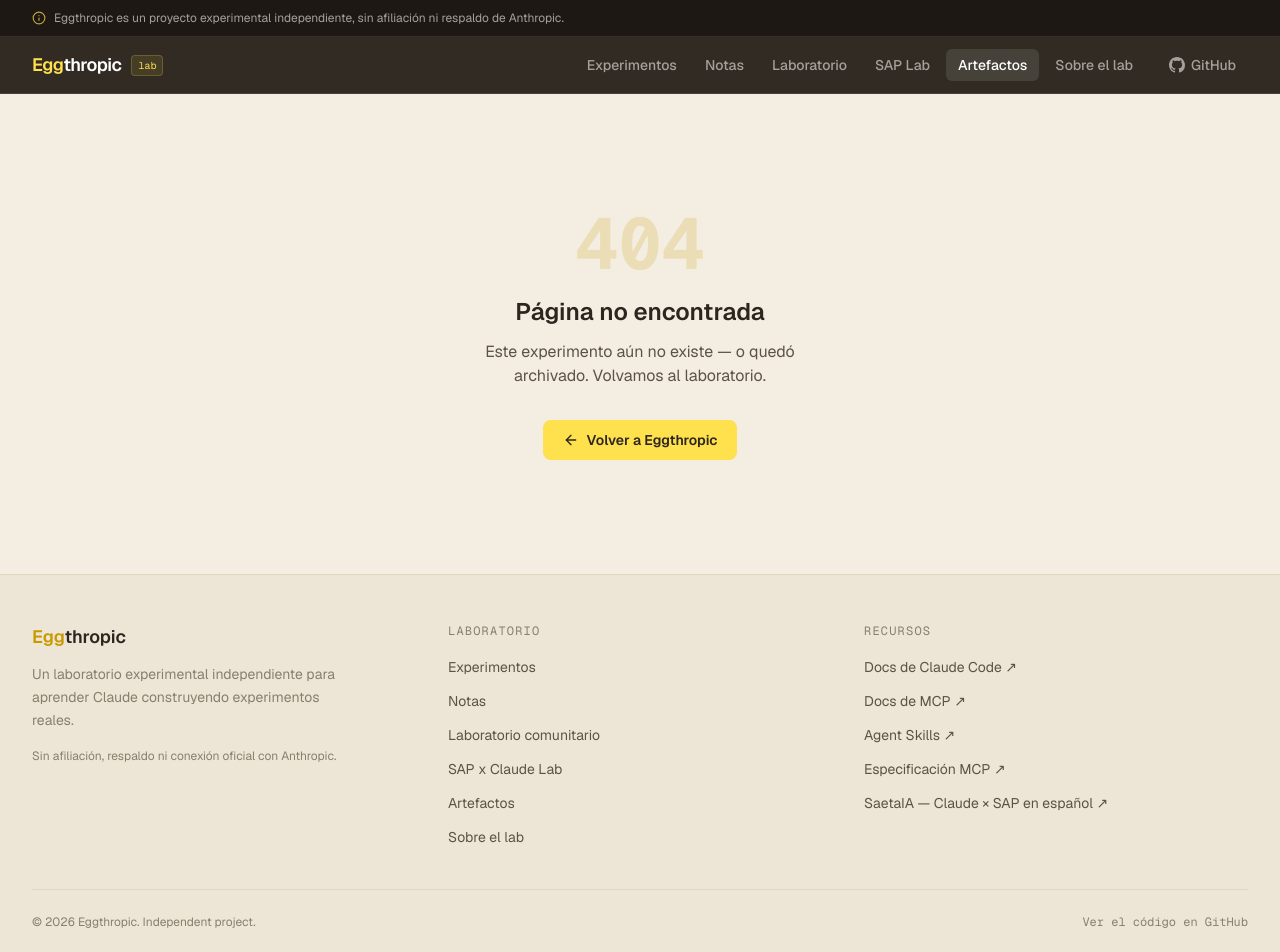
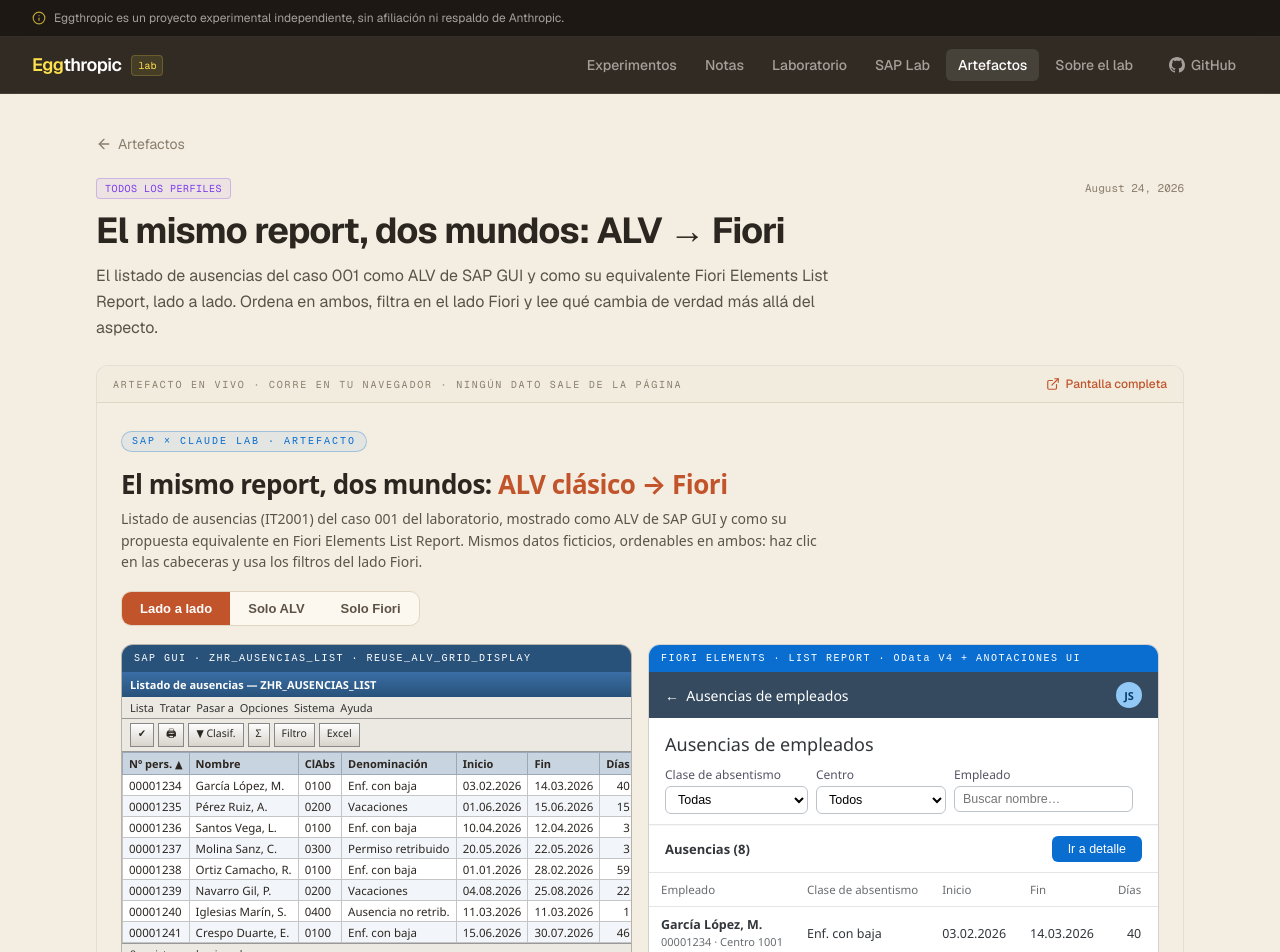
Before and after one commit to SapSaeta/Eggthropic, a Next.js app: page /artefactos/alv-vs-fiori in a window 1280 px wide. Before the commit this address had no page. Shown: the top 952 px of the page. Built offline with nearby package versions, Linux system fonts and the light colour scheme.

Commit message:
feat: add /artefactos/[slug] detail page

```diff
--- /dev/null
+++ b/src/app/artefactos/[slug]/page.tsx
@@ -0,0 +1,151 @@
+import type { Metadata } from "next";
+import Link from "next/link";
+import { notFound } from "next/navigation";
+import { ArrowLeft, ExternalLink, ArrowRight } from "lucide-react";
+import { artefactos, getArtefactoBySlug, AUDIENCIA_META } from "@/lib/artifacts";
+import { formatDate } from "@/lib/utils";
+
+interface Props {
+  params: Promise<{ slug: string }>;
+}
+
+export function generateStaticParams() {
+  return artefactos.map((a) => ({ slug: a.slug }));
+}
+
+export async function generateMetadata({ params }: Props): Promise<Metadata> {
+  const { slug } = await params;
+  const a = getArtefactoBySlug(slug);
+  if (!a) return {};
+  return {
+    title: `${a.titulo} — Artefactos`,
+    description: a.descripcion,
+    alternates: { canonical: `https://www.eggthropic.com/artefactos/${slug}` },
+    openGraph: {
+      title: `${a.titulo} — Eggthropic`,
+      description: a.descripcion,
+      url: `https://www.eggthropic.com/artefactos/${slug}`,
+      siteName: "Eggthropic",
+      type: "website",
+    },
+  };
+}
+
+export default async function ArtefactoPage({ params }: Props) {
+  const { slug } = await params;
+  const a = getArtefactoBySlug(slug);
+  if (!a) notFound();
+
+  return (
+    <div className="max-w-6xl mx-auto px-4 sm:px-6 lg:px-8 py-10">
+      {/* Breadcrumb */}
+      <Link
+        href="/artefactos"
+        className="inline-flex items-center gap-1.5 text-sm text-ink-faint hover:text-ink transition-colors mb-6"
+      >
+        <ArrowLeft className="w-4 h-4" />
+        Artefactos
+      </Link>
+
+      {/* Cabecera */}
+      <div className="flex flex-wrap items-center gap-2 mb-3">
+        {a.audiencia.map((aud) => {
+          const meta = AUDIENCIA_META[aud];
+          return (
+            <span
+              key={aud}
+              className="font-mono text-[10px] tracking-wider px-2 py-0.5 rounded border"
+              style={{ color: meta.color, borderColor: `${meta.color}45`, background: `${meta.color}0f` }}
+            >
+              {meta.label.toUpperCase()}
+            </span>
+          );
+        })}
+        <span className="font-mono text-[11px] text-ink-faint ml-auto">{formatDate(a.fecha)}</span>
+      </div>
+
+      <h1 className="text-3xl sm:text-4xl font-bold tracking-tight text-ink mb-3">{a.titulo}</h1>
+      <p className="text-ink-soft max-w-3xl leading-relaxed mb-6">{a.descripcion}</p>
+
+      {/* El artefacto */}
+      <div className="glass rounded-xl overflow-hidden border border-paper-line mb-3">
+        <div className="flex items-center justify-between px-4 py-2.5 border-b border-paper-line bg-paper-deep/50">
+          <span className="font-mono text-[10px] tracking-[0.18em] text-ink-faint">
+            ARTEFACTO EN VIVO · CORRE EN TU NAVEGADOR · NINGÚN DATO SALE DE LA PÁGINA
+          </span>
+          <a
+            href={`/artifacts/${a.slug}.html`}
+            target="_blank"
+            rel="noopener noreferrer"
+            className="inline-flex items-center gap-1.5 text-xs font-medium text-teja hover:text-teja-dark transition-colors shrink-0"
+          >
+            <ExternalLink className="w-3.5 h-3.5" />
+            Pantalla completa
+          </a>
+        </div>
+        <iframe
+          src={`/artifacts/${a.slug}.html`}
+          title={a.titulo}
+          sandbox="allow-scripts allow-modals"
+          className="w-full bg-[#f4eee2]"
+          style={{ height: a.altura }}
+        />
+      </div>
+      <p className="text-[11px] text-ink-faint mb-10">
+        El artefacto se ejecuta en un iframe con sandbox (solo scripts). Si algo no se ve bien,
+        ábrelo a pantalla completa.
+      </p>
+
+      {/* Documentación */}
+      <div className="grid grid-cols-1 lg:grid-cols-2 gap-5">
+        <div className="glass rounded-xl p-6">
+          <h2 className="font-mono text-[11px] tracking-[0.2em] text-teja mb-3">— PROMPT QUE LO GENERÓ</h2>
+          <p className="text-sm text-ink-soft leading-relaxed font-mono bg-lab-700/60 rounded-lg p-4 border border-paper-line">
+            {a.prompt}
+          </p>
+        </div>
+
+        <div className="glass rounded-xl p-6">
+          <h2 className="font-mono text-[11px] tracking-[0.2em] text-teja mb-3">— CÓMO SE HIZO</h2>
+          <p className="text-sm text-ink-soft leading-relaxed">{a.comoSeHizo}</p>
+          {a.relacionado && (
+            <Link
+              href={a.relacionado.href}
+              className="mt-4 inline-flex items-center gap-1.5 text-sm font-medium text-teja"
+            >
+              {a.relacionado.label}
+              <ArrowRight className="w-3.5 h-3.5" />
+            </Link>
+          )}
+        </div>
+
+        <div className="glass rounded-xl p-6 lg:col-span-2">
+          <h2 className="font-mono text-[11px] tracking-[0.2em] text-teja mb-3">— LIMITACIONES (SIN HUMO)</h2>
+          <ul className="space-y-2">
+            {a.limitaciones.map((l, i) => (
+              <li key={i} className="text-sm text-ink-soft leading-relaxed flex gap-2.5">
+                <span className="text-teja shrink-0 mt-0.5">▸</span>
+                {l}
+              </li>
+            ))}
+          </ul>
+        </div>
+      </div>
+
+      {/* Navegación entre artefactos */}
+      <div className="mt-10 pt-6 border-t border-paper-line flex flex-wrap gap-3">
+        {artefactos
+          .filter((x) => x.slug !== a.slug)
+          .map((x) => (
+            <Link
+              key={x.slug}
+              href={`/artefactos/${x.slug}`}
+              className="glass glass-hover rounded-lg px-4 py-2.5 text-sm text-ink-soft hover:text-ink"
+            >
+              {x.titulo} →
+            </Link>
+          ))}
+      </div>
+    </div>
+  );
+}
```
